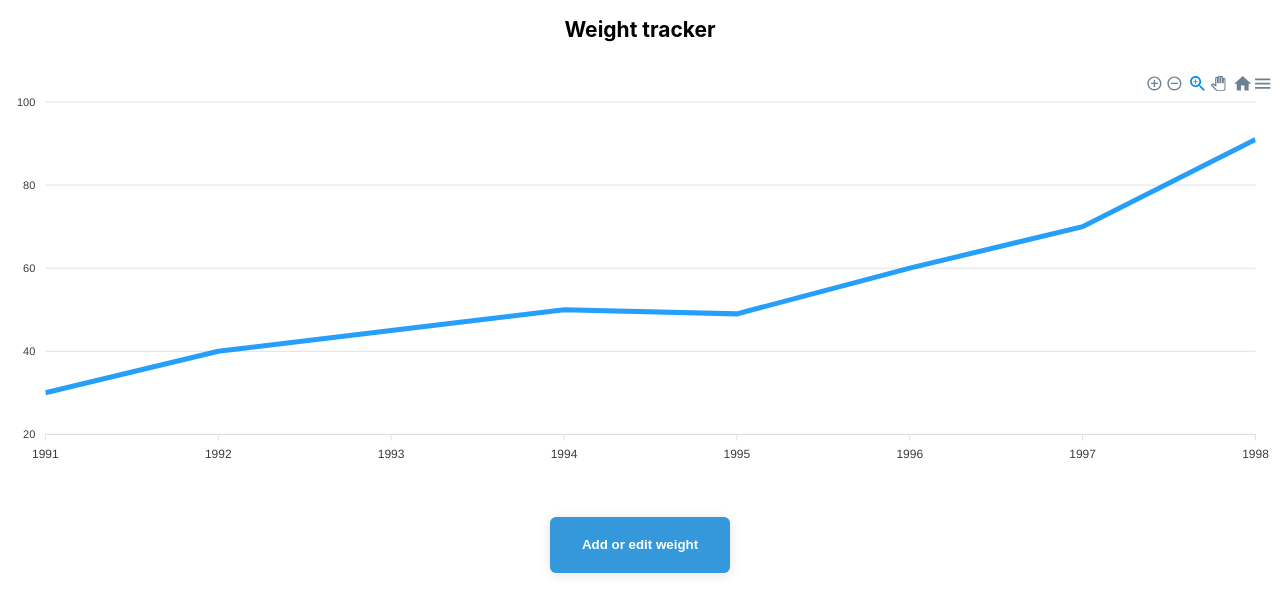
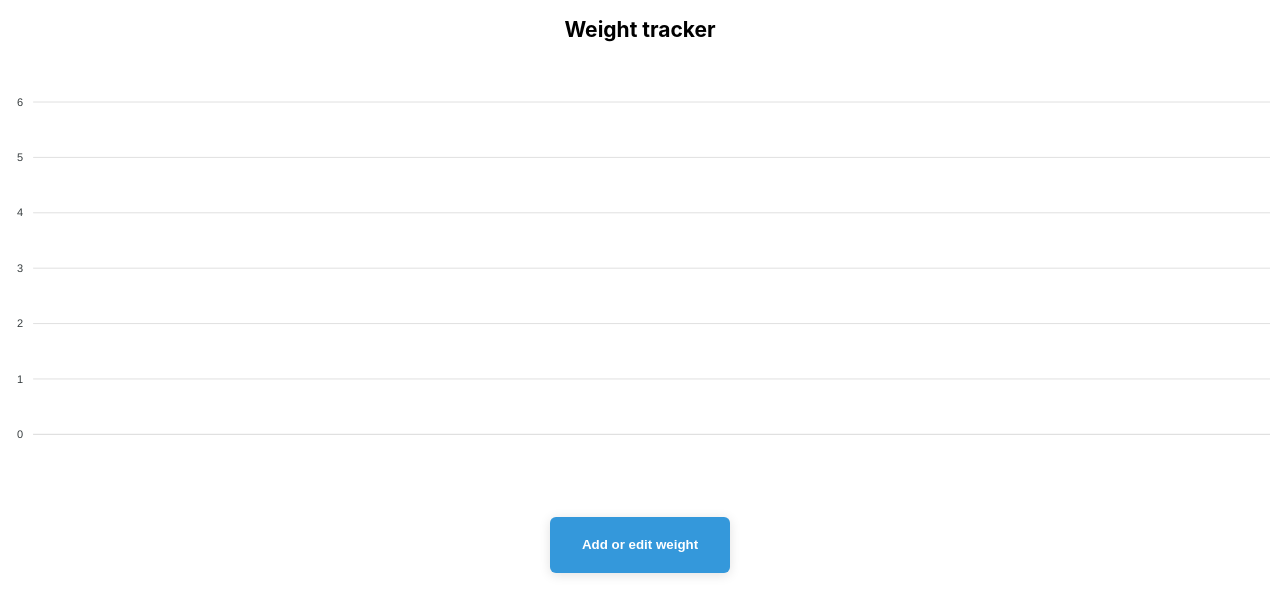
Before and after one commit to GirgisDev/weight-tracker, a React (Create React App) app: page / in a window 1280 px wide. Shown: the top 614 px of the page. Built offline with nearby package versions, Linux system fonts and the light colour scheme.

Commit message:
feat: updated WeightTimeline to handle adding and updating weights - dates entered became sorted by date - enhanced the code performance

```diff
--- a/src/common/SlideFromRightLayout/SlideFromRightLayout.js
+++ b/src/common/SlideFromRightLayout/SlideFromRightLayout.js
@@ -3,9 +3,7 @@ import style from './SlideFromRightLayout.module.scss'
 import closeIconSrc from './../../assets/icons/close-in-circle.svg';
 
 const SlideFromRightLayout = props => {
-  const cancel = () => {
-    props.cancelFN();
-  }
+  const { clickAwayKeep, cancelFN } = props;
   const getDimensions = () => {
     const { width } = props;
     return {
@@ -13,11 +11,11 @@ const SlideFromRightLayout = props => {
     }
   }
   return (
-    <div onClick={props?.clickAwayKeep ? () => false : cancel} className={style.popup}>
+    <div onClick={clickAwayKeep ? () => false : cancelFN} className={style.popup}>
       <div
         style={getDimensions()}
         onClick={ev => ev.stopPropagation()} className={style.popup__box}>
-        <img onClick={cancel} className={style['popup__close-icon']} src={closeIconSrc} alt="close"/>
+        <img onClick={cancelFN} className={style['popup__close-icon']} src={closeIconSrc} alt="close"/>
         {props.children}
       </div>
     </div>
--- a/src/components/WeightTimeline/WeightTimeline.js
+++ b/src/components/WeightTimeline/WeightTimeline.js
@@ -1,29 +1,60 @@
-import React, { useEffect, useState } from 'react';
+import React, { useState } from 'react';
 import style from './WeightTimeline.module.scss';
 import LineChart from './../../common/LineChart/LineChart';
 import SlideFromRightLayout from '../../common/SlideFromRightLayout/SlideFromRightLayout';
 import AddEditWeight from './components/AddEditWeight/AddEditWeight';
 
 const WeightTimeline = () => {
-  const defaultOptions = {
+  const storageKeyName = 'weight-data';
+
+  const getUserData = () => JSON.parse(localStorage.getItem(storageKeyName) || '{}');
+
+  const getWeightDates = () => Object.keys(getUserData()).length
+    ? Object.keys(getUserData()).map(key => new Date(parseInt(key)).toLocaleDateString())
+    : [];
+  const getWeights = () => Object.keys(getUserData()).length
+    ? Object.keys(getUserData()).map(key => getUserData()[key])
+    : [];
+
+  const getWeightChartOptions = () => ({
     chart: { id: "weight-timeline" },
-    xaxis: {
-      categories: [1991, 1992, 1993, 1994, 1995, 1996, 1997, 1998, 1999]
-    }
-  };
-  const defaultSeries = [{
-    name: 'Weight in KG', data: [
-      30, 40, 45, 50, 49, 60, 70, 91
-    ]
-  }]
-  const [weightData, setWeightData] = useState(null);
+    xaxis: { categories: getWeightDates() }
+  })
+  const getWeightChartSeries = () => ([{
+    name: 'Weight in KG', data: getWeights()
+  }])
+  const [weightChartOptions, setWeightChartOptions] = useState(getWeightChartOptions());
+  const [weightChartSeries, setWeightChartSeries] = useState(getWeightChartSeries());
+
   const [weight, setWeight] = useState(false);
   const [date, setDate] = useState(false);
   const [addEdit, toggleAddEdit] = useState(false);
 
-  useEffect(() => {
-    if (!weightData) setWeightData({});
-  }, [weightData]);
+  const sortObj = obj => {
+    return Object.keys(obj).sort().reduce(function (result, key) {
+      result[key] = obj[key];
+      return result;
+    }, {});
+  }
+
+  const updateChart = () => {
+    setWeightChartOptions(getWeightChartOptions());
+    setWeightChartSeries(getWeightChartSeries());
+  }
+
+  const resetInputFields = () => {
+    setDate('');
+    setWeight('');
+  }
+
+  const addWeight = () => {
+    const updatedData = sortObj({ ...getUserData(), [new Date(date).getTime()]: weight });
+    localStorage.setItem(storageKeyName, JSON.stringify(updatedData));
+
+    updateChart();
+    toggleAddEdit(false);
+    resetInputFields();
+  }
 
   return (
     <div className={style['weight-timeline']}>
@@ -31,8 +62,8 @@ const WeightTimeline = () => {
       <LineChart
         width={'100%'}
         height={'400px'}
-        options={defaultOptions}
-        series={defaultSeries} />
+        options={weightChartOptions}
+        series={weightChartSeries} />
 
       <button
         onClick={() => toggleAddEdit(true)}
@@ -43,7 +74,7 @@ const WeightTimeline = () => {
           <AddEditWeight
             weight={weight} setWeight={setWeight}
             date={date} setDate={setDate}
-            updateFN={() => false} cancelFN={() => toggleAddEdit(false)} />
+            updateFN={addWeight} cancelFN={() => toggleAddEdit(false)} />
         </SlideFromRightLayout>
       )}
     </div>
```
